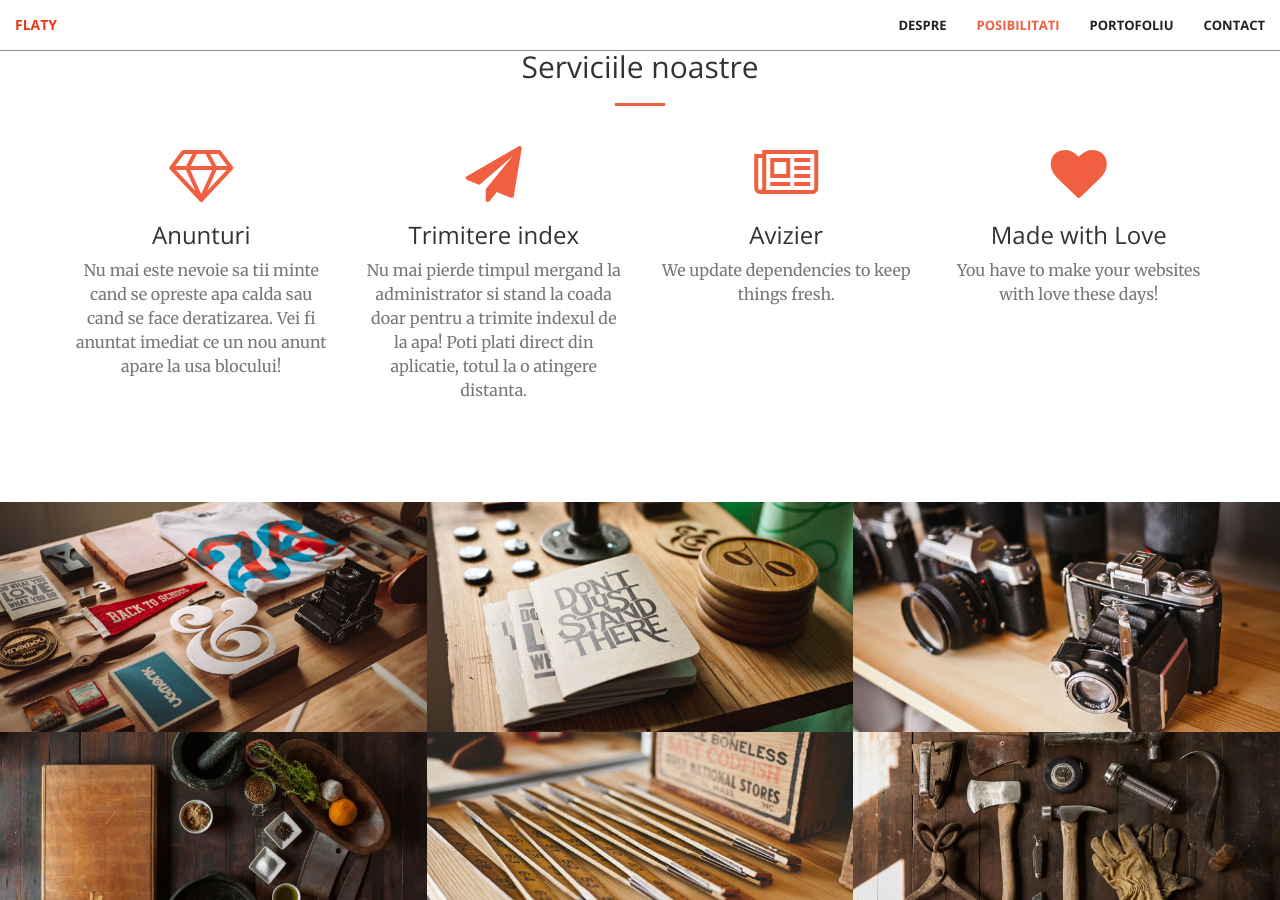
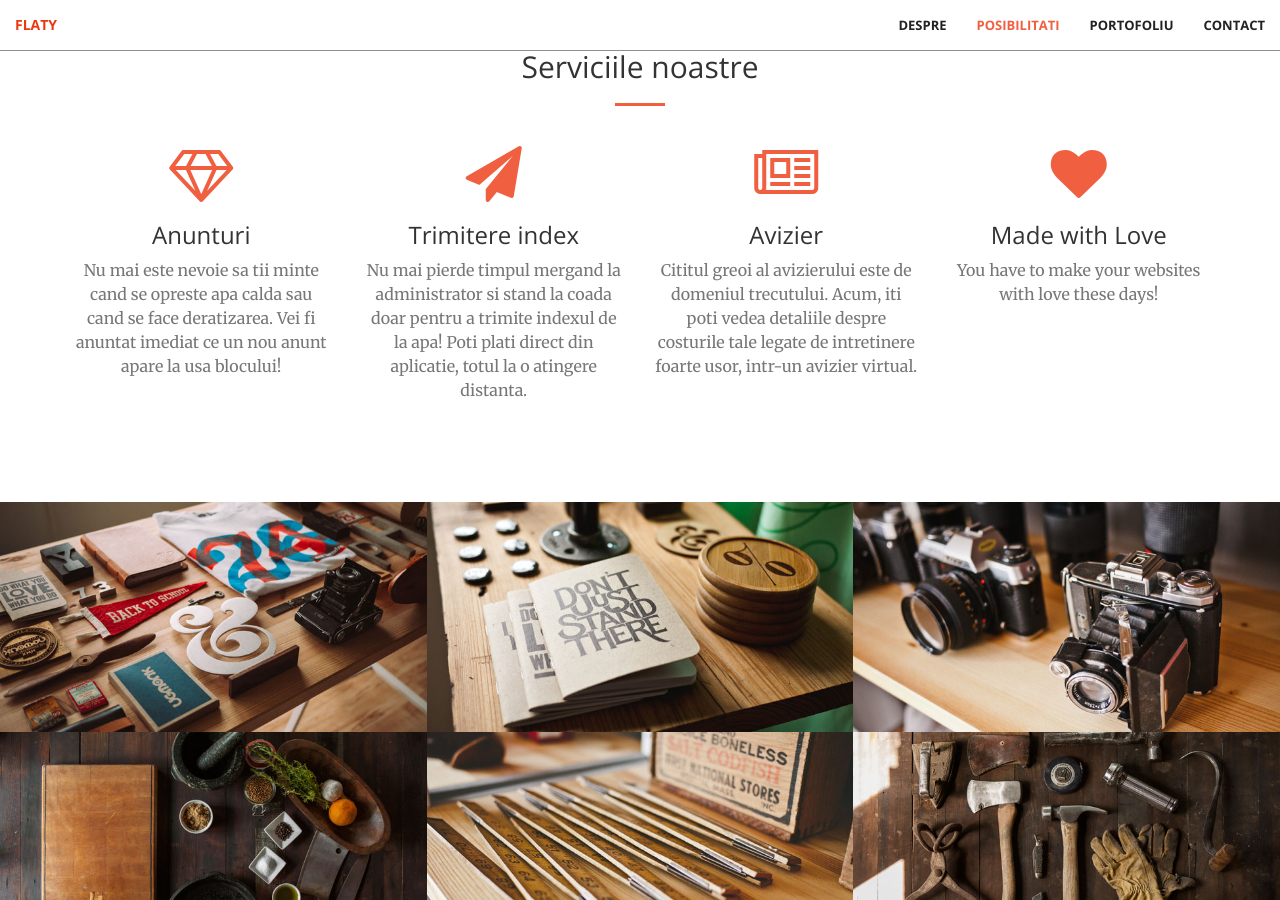
Before and after one commit to rptoma/Flaty-landing-page-2, a Jekyll site: the page built from index.html, in a window 1280 px wide and 900 px high, scrolled down 1318 px. Built offline with Jekyll 4.4.1, drawn with Linux system fonts in a browser that asks for light colours.

Commit message:
Updated '_includes/services.html' via CloudCannon

```diff
--- a/_includes/services.html
+++ b/_includes/services.html
@@ -27,7 +27,7 @@
                 <div class="service-box">
                     <i class="fa fa-4x fa-newspaper-o wow bounceIn text-primary" data-wow-delay=".2s"></i>
                     <h3>Avizier</h3>
-                    <p class="text-muted">We update dependencies to keep things fresh.</p>
+                    <p class="text-muted">Cititul greoi al avizierului este de domeniul trecutului. Acum, iti poti vedea detaliile despre costurile tale legate de intretinere foarte usor, intr-un avizier virtual.</p>
                 </div>
             </div>
             <div class="col-lg-3 col-md-6 text-center">
```
